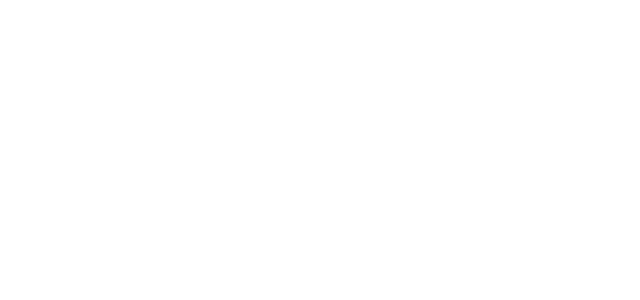
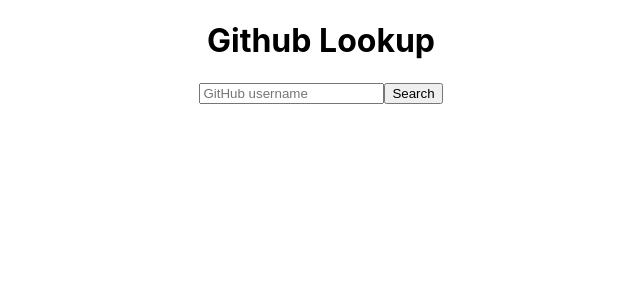
Before and after one commit to CyprienDream/node-github, a React (Create React App) app: page / in a window 1280 px wide. Shown: the top 300 px of the page, without its empty margins (319-959 px from the left). Built offline with nearby package versions, Linux system fonts and the light colour scheme.

Commit message:
add title and username form

```diff
--- a/src/App.tsx
+++ b/src/App.tsx
@@ -5,6 +5,11 @@
 function App() {
   return (
     <div className="App">
+      <h1>Github Lookup</h1>
+      <form className="searchForm" >
+        <input id="searchText" type="text" placeholder="GitHub username" />
+        <button>Search</button>
+      </form>
 
     </div>
   );
```
